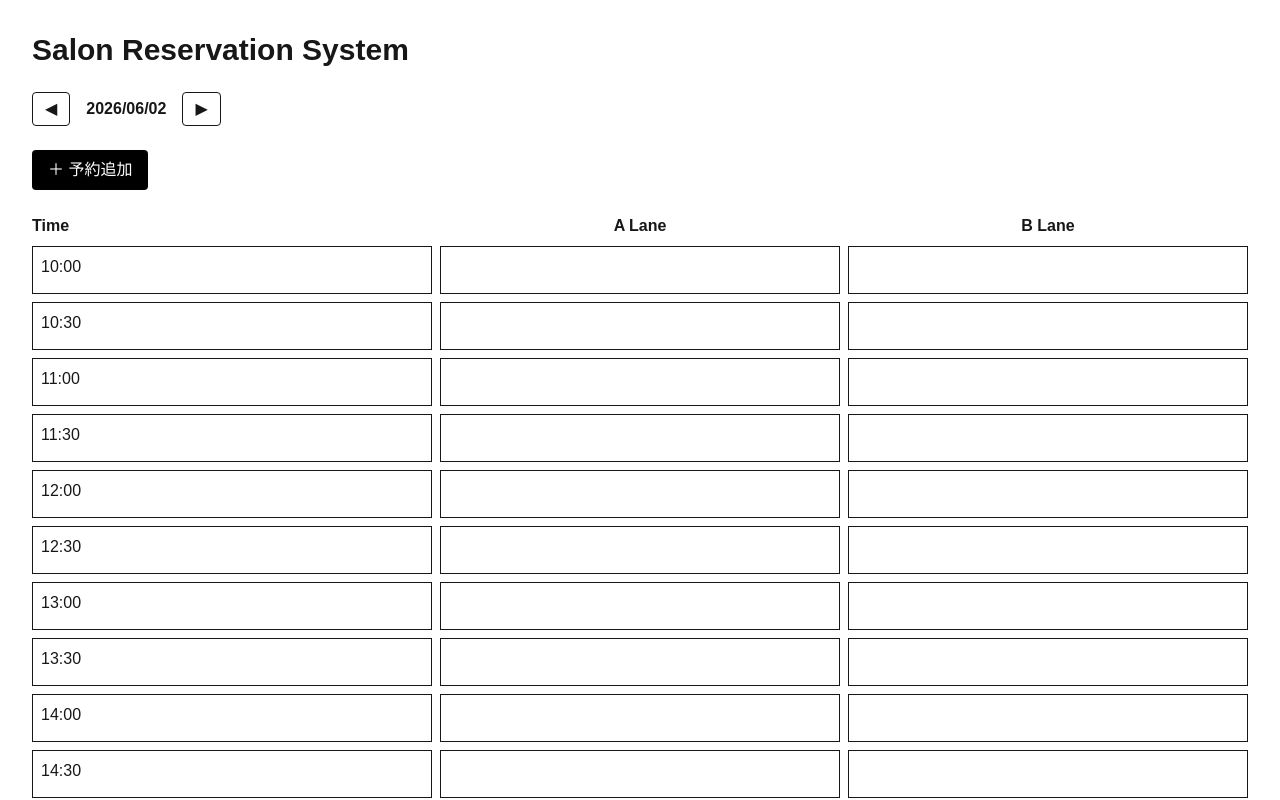
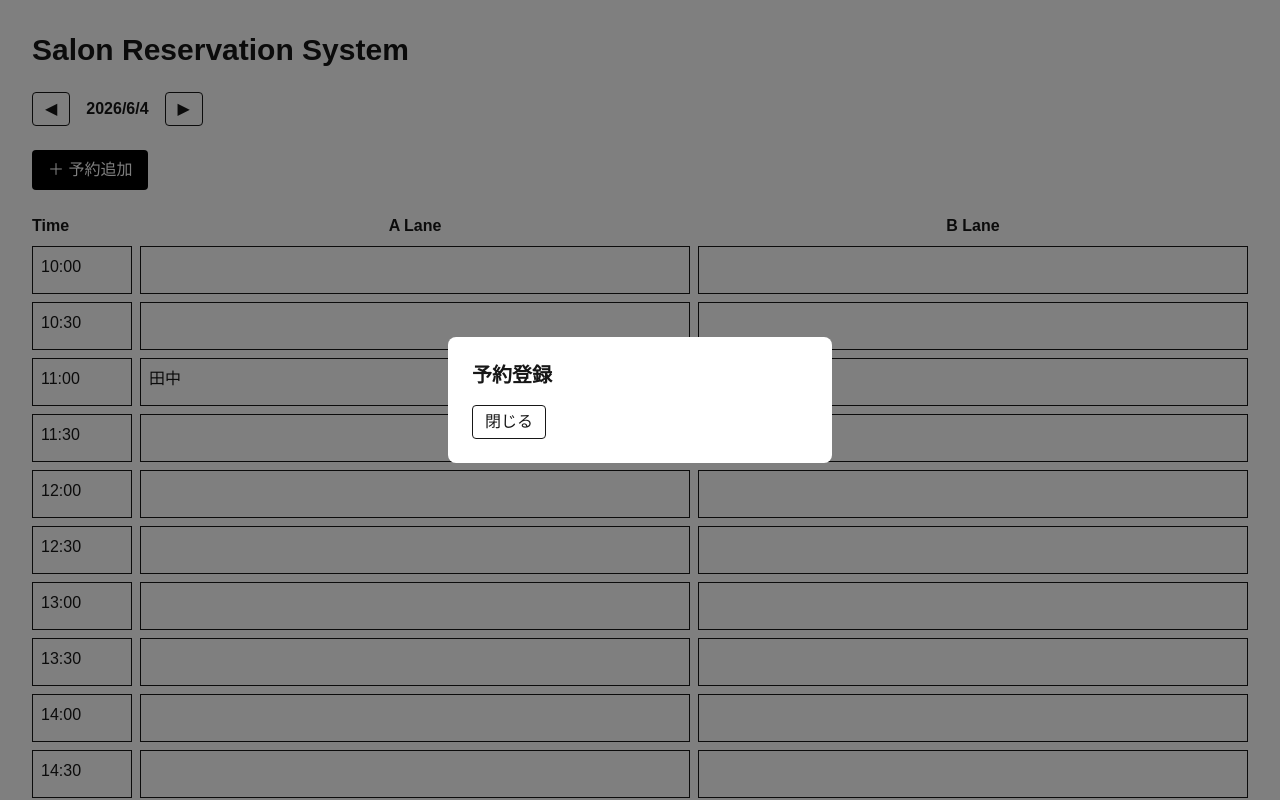
Before and after one commit to na-kroom/salon-reservation-system, a Next.js app: page / in a window 1280 px wide. Both pictures are taken after a click on the button "＋ 予約追加". Shown: the top 800 px of the page. Built offline with nearby package versions, Linux system fonts and the light colour scheme.

Commit message:
add modal

```diff
--- a/app/page.tsx
+++ b/app/page.tsx
@@ -1,4 +1,7 @@
-import React from "react";
+"use client";
+
+import React, { useState } from "react";
+
 
 export default function Home() {
   const times = [
@@ -21,6 +24,15 @@ export default function Home() {
     "18:00",
   ];
 
+  const [reservations, setReservations] = useState([
+  {
+    time: "11:00",
+    lane: "A",
+    customer: "田中",
+  },
+]);
+  const [isModalOpen, setIsModalOpen] = useState(false);
+  const [date, setDate] = useState(new Date());
   return (
     <main className="p-8">
       <h1 className="mb-6 text-3xl font-bold">
@@ -33,7 +45,7 @@ export default function Home() {
         </button>
 
         <span className="font-semibold">
-          2026/06/02
+          {date.toLocaleDateString("ja-JP")}
         </span>
 
         <button className="border px-3 py-1 rounded">
@@ -42,12 +54,18 @@ export default function Home() {
       </div>
 
       <div className="mb-6">
-        <button className="rounded bg-black px-4 py-2 text-white">
+        <button
+          onClick={() => setIsModalOpen(true)}
+          className="rounded bg-black px-4 py-2 text-white"
+        >
+
           ＋ 予約追加
-        </button>
+      </button>
+
+
       </div>
 
-      <div className="grid grid-cols-3 gap-2">
+        <div className="grid grid-cols-[100px_1fr_1fr] gap-2">
         <div className="font-bold">Time</div>
         <div className="font-bold text-center">A Lane</div>
         <div className="font-bold text-center">B Lane</div>
@@ -57,13 +75,45 @@ export default function Home() {
             <div className="border p-2">
               {time}
             </div>
+          <div className="border p-2 h-12">
+            {reservations
+              .filter(
+                (r) =>
+                  r.time === time &&
+                  r.lane === "A"
+              )
+              .map((r) => r.customer)}
+          </div>
 
-            <div className="border p-2 h-12" />
+           <div className="border p-2 h-12">
+              {reservations
+                .filter(
+                  (r) =>
+                    r.time === time &&
+                    r.lane === "B"
+                )
+                .map((r) => r.customer)}
+            </div>
 
-            <div className="border p-2 h-12" />
           </React.Fragment>
         ))}
       </div>
+      {isModalOpen && (
+      <div className="fixed inset-0 bg-black/50 flex items-center justify-center">
+        <div className="bg-white p-6 rounded-lg w-96">
+          <h2 className="text-xl font-bold mb-4">
+            予約登録
+          </h2>
+
+          <button
+            onClick={() => setIsModalOpen(false)}
+            className="border px-3 py-1 rounded"
+          >
+            閉じる
+          </button>
+        </div>
+      </div>
+    )}
     </main>
-  );
+  );s
 }
```
Also changed, not shown: 1 other file (tests, documents, lock files or other folders).
